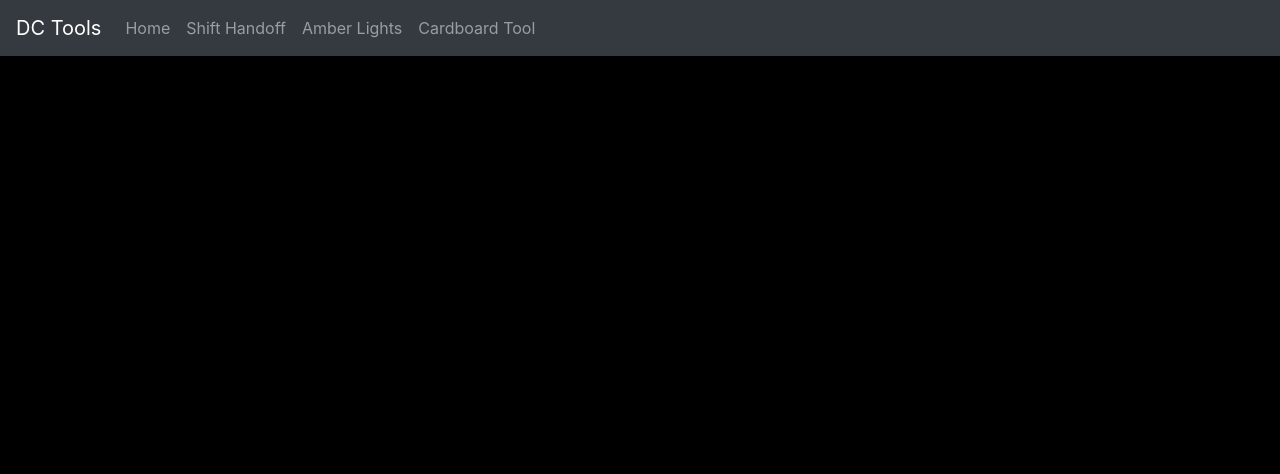
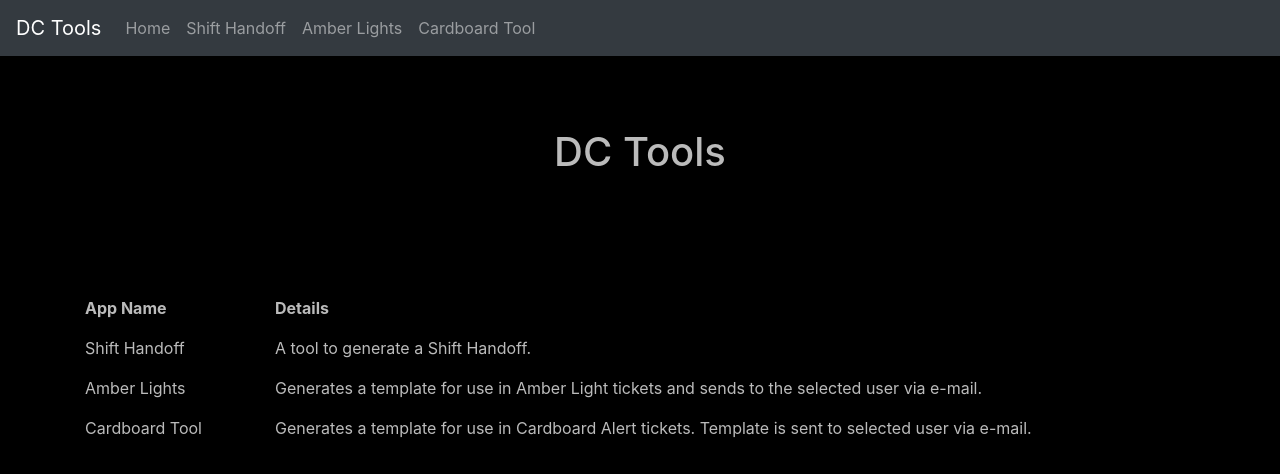
Before and after one commit to GregoryDesmarais/dcTools, a React (Create React App) app: page / in a window 1280 px wide. Shown: the top 474 px of the page. Built offline with nearby package versions, Linux system fonts and the light colour scheme.

Commit message:
Removed gh-pages.  Will host on Heroku

```diff
--- a/package.json
+++ b/package.json
@@ -1,5 +1,4 @@
 {
-    "homepage": "https://gregorydesmarais.github.io/dcTools/",
     "name": "dctools",
     "version": "0.1.0",
     "private": true,
@@ -36,7 +35,5 @@
             "last 1 safari version"
         ]
     },
-    "devDependencies": {
-        "gh-pages": "^2.2.0"
-    }
+    "devDependencies": {}
 }
--- a/src/App.js
+++ b/src/App.js
@@ -14,11 +14,11 @@ function App() {
       <div>
         <NavBar />
         <Switch>
-          <Route exact path="/dcTools/" component={Main} />
-          {/* <Route exact path="/dcTools/handoff" component={Handoff} /> */}
-          {/* <Route exact path="/dcTools/handoff/create" component={HandoffCreate} /> */}
-          <Route exact path="/dcTools/amber" component={Amber} />
-          <Route exact path="/dcTools/cardboard" component={Cardboard} />
+          <Route exact path="/" component={Main} />
+          {/* <Route exact path="/handoff" component={Handoff} /> */}
+          {/* <Route exact path="/handoff/create" component={HandoffCreate} /> */}
+          <Route exact path="/amber" component={Amber} />
+          <Route exact path="/cardboard" component={Cardboard} />
         </Switch>
         </div>
     </Router>
--- a/src/components/NavBar/index.js
+++ b/src/components/NavBar/index.js
@@ -7,10 +7,10 @@ function NavBar() {
         <Navbar bg="dark" variant="dark">
             <Navbar.Brand href='/'>DC Tools</Navbar.Brand>
             <Nav className="mr-auto">
-                <Nav.Link href='/dcTools/'>Home</Nav.Link>
-                <Nav.Link href='/dcTools/handoff'>Shift Handoff</Nav.Link>
-                <Nav.Link href='/dcTools/amber'>Amber Lights</Nav.Link>
-                <Nav.Link href='/dcTools/cardboard'>Cardboard Tool</Nav.Link>
+                <Nav.Link href='/'>Home</Nav.Link>
+                <Nav.Link href='/handoff'>Shift Handoff</Nav.Link>
+                <Nav.Link href='/amber'>Amber Lights</Nav.Link>
+                <Nav.Link href='/cardboard'>Cardboard Tool</Nav.Link>
             </Nav>
         </Navbar>
     );
```
Also changed, not shown: 1 other file (tests, documents, lock files or other folders).
